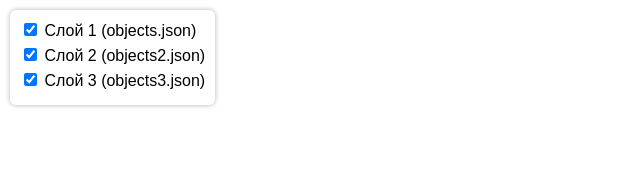
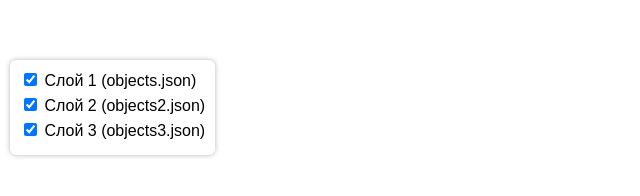
Before and after one commit to disa-ufa/karta, a plain HTML site: page index.html in a window 1280 px wide. Shown: the whole page, without its empty margins (0-640 px from the left). Drawn offline with Linux system fonts and the light colour scheme.

Commit message:
Добавлена поддержка трёх слоёв и панель управления

```diff
--- a/index.html
+++ b/index.html
@@ -13,20 +13,22 @@
   }
   #panel {
     position: absolute;
-      top: 10px;
+    top: 60px; /* ниже строки поиска */
     left: 10px;
     background: white;
     border-radius: 6px;
     padding: 10px;
     box-shadow: 0 0 5px rgba(0,0,0,0.3);
-      z-index: 1000;
+    z-index: 10000; /* очень высокий */
     font-family: sans-serif;
   }
   #panel label {
     display: block;
     margin-bottom: 5px;
+    cursor: pointer;
   }
 </style>
+
 </head>
 <body>
   <div id="panel">
```
Lines whose indentation alone changed are shown as unchanged.
